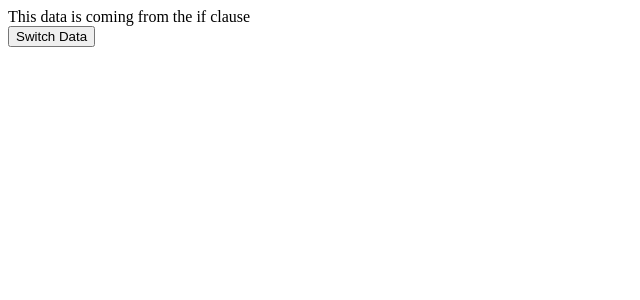
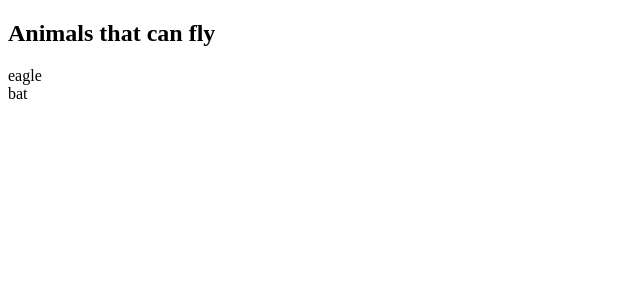
Before and after one commit to seanmisra/angular-coding-exercises, an Angular app: page / in a window 1280 px wide. Shown: the top 300 px of the page, without its empty margins (0-640 px from the left). Built offline with nearby package versions, Linux system fonts and the light colour scheme.

Commit message:
Exercise 7: use case for ng-container

```diff
--- a/src/app/app.component.html
+++ b/src/app/app.component.html
@@ -1,14 +1,6 @@
 <div class="parent-wrapper">
-
-  <div *ngIf="testSwitch else elseCondition">
-    {{ dataOne }}
-  </div>
-
-  <ng-template #elseCondition>
-    <div class>
-      {{ dataTwo }}
-    </div>
-  </ng-template>
-
-  <button (click)="testSwitch = !testSwitch">Switch Data</button>
+  <h2>Animals that can fly</h2>
+  <ng-container *ngFor="let animal of animals">
+    <div *ngIf="animal?.canFly">{{ animal?.name}}</div>
+  </ng-container>
 </div>
--- a/src/app/app.component.ts
+++ b/src/app/app.component.ts
@@ -8,10 +8,24 @@ import { OnInit } from '@angular/core';
   styleUrls: ['./app.component.css']
 })
 export class AppComponent implements OnInit {
-  testSwitch = true;
-
-  dataOne = "This data is coming from the if clause";
-  dataTwo = "This data is coming from the else clause";
+  animals = [
+    {
+      name: "eagle",
+      canFly: true
+    },
+    {
+      name: "dog",
+      canFly: false
+    },
+    {
+      name: "cat",
+      canFly: false
+    },
+    {
+      name: "bat",
+      canFly: true
+    }
+  ]
 
 
   constructor(private testData: TestData) {
```
Also changed, not shown: 1 other file (tests, documents, lock files or other folders).
